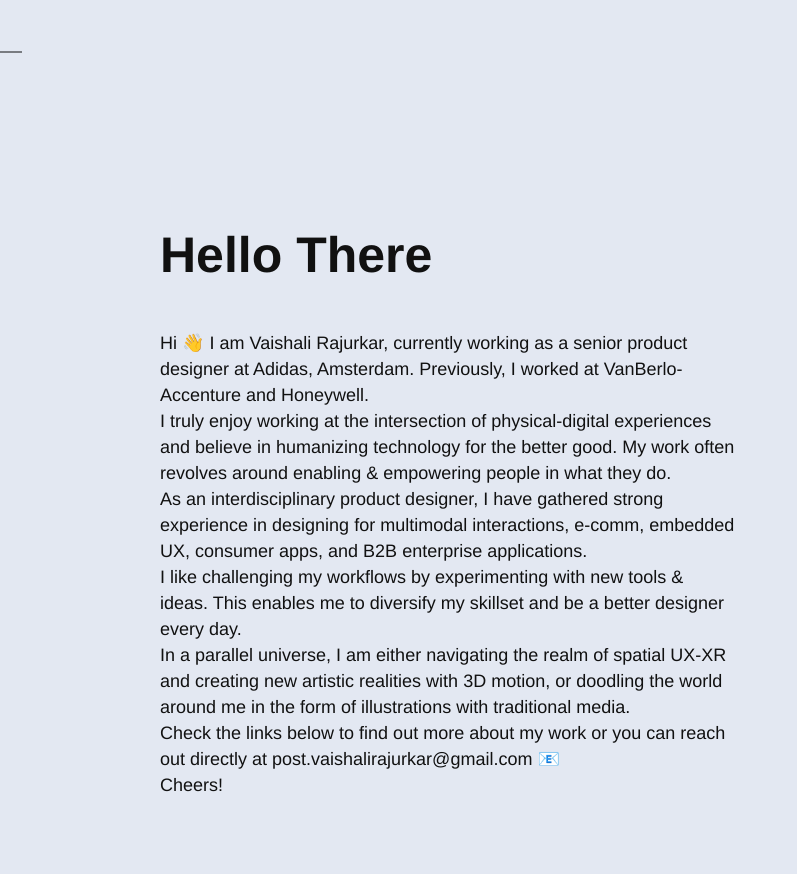
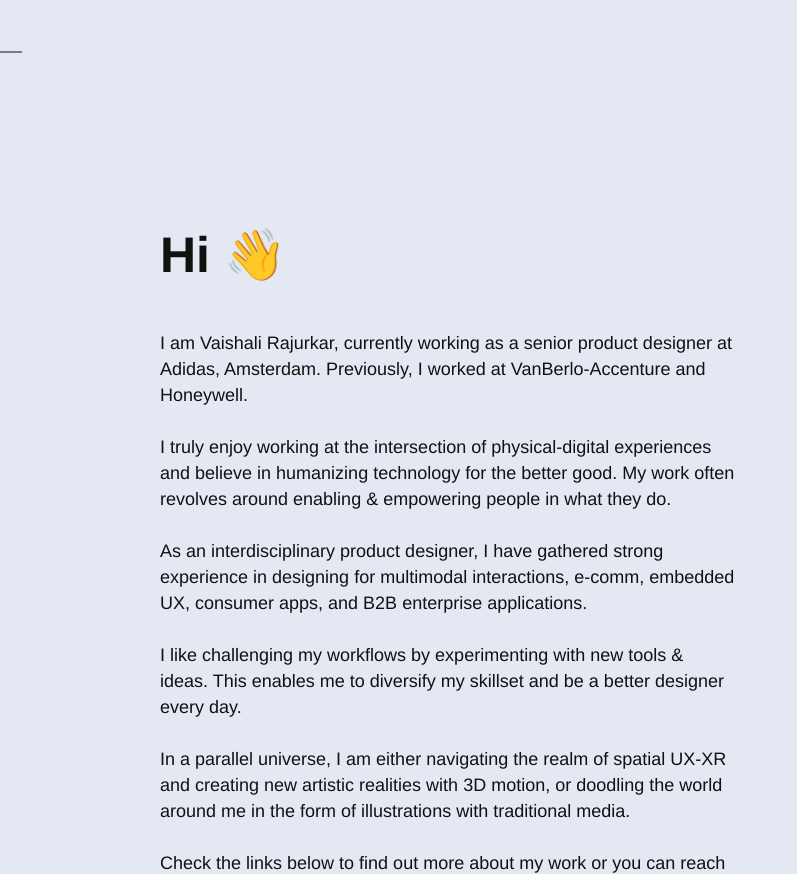
Before and after one commit to vaidesign/vaidesign.github.io, a Jekyll site: the page about.html, which Jekyll copies as it is, in a window 1280 px wide and 900 px high, cut to the strip 0-874 px from the top of the window. Shown: the whole strip, without its empty margins (0-797 px from the left). Built offline with Jekyll 4.4.1, drawn with Linux system fonts in a browser that asks for light colours.

Commit message:
Update about.html

```diff
--- a/about.html
+++ b/about.html
@@ -45,23 +45,22 @@
 
       <div class="container">
         <header class="post-header">
-          <h1 class="post-title">Hello There</h1>
+          <h1 class="post-title">Hi 👋</h1>
           <div class="post-header-meta">
             <div class="post-header-meta-block mission">
               <h4 class="ts-half-margin"></h4>
-              <p class="ts-half-margin"> Hi 👋
+              <p class="ts-half-margin">
+I am Vaishali Rajurkar, currently working as a senior product designer at Adidas, Amsterdam. Previously, I worked at VanBerlo-Accenture and Honeywell.<br><br>
 
-I am Vaishali Rajurkar, currently working as a senior product designer at Adidas, Amsterdam. Previously, I worked at VanBerlo-Accenture and Honeywell.<br>
+I truly enjoy working at the intersection of physical-digital experiences and believe in humanizing technology for the better good. My work often revolves around enabling & empowering people in what they do.<br><br>
 
-I truly enjoy working at the intersection of physical-digital experiences and believe in humanizing technology for the better good. My work often revolves around enabling & empowering people in what they do.<br>
+As an interdisciplinary product designer, I have gathered strong experience in designing for multimodal interactions, e-comm, embedded UX, consumer apps, and B2B enterprise applications. <br><br>
 
-As an interdisciplinary product designer, I have gathered strong experience in designing for multimodal interactions, e-comm, embedded UX, consumer apps, and B2B enterprise applications. <br>
+I like challenging my workflows by experimenting with new tools & ideas. This enables me to diversify my skillset and be a better designer every day.<br><br>
 
-I like challenging my workflows by experimenting with new tools & ideas. This enables me to diversify my skillset and be a better designer every day.<br>
+In a parallel universe, I am either navigating the realm of spatial UX-XR and creating new artistic realities with 3D motion, or doodling the world around me in the form of illustrations with traditional media.<br><br>
 
-In a parallel universe, I am either navigating the realm of spatial UX-XR and creating new artistic realities with 3D motion, or doodling the world around me in the form of illustrations with traditional media.<br>
-
-Check the links below to find out more about my work or you can reach out directly at post.vaishalirajurkar@gmail.com 📧<br>
+Check the links below to find out more about my work or you can reach out directly at post.vaishalirajurkar@gmail.com 📧<br><br>
 
 Cheers!
 </p>
```
